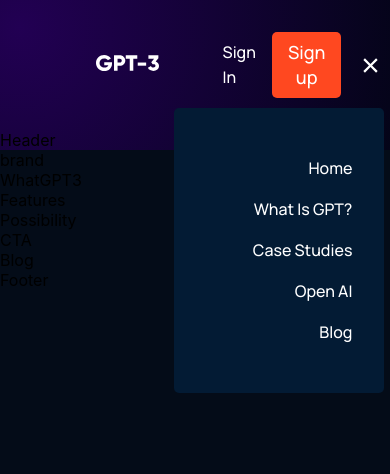
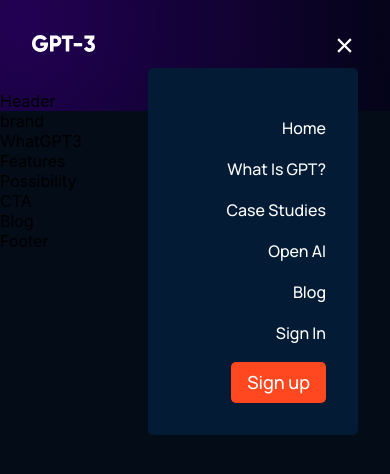
Before and after one commit to matteo9966/PROGETTO-GPT3-REACT, a React (Create React App) app: page / in a window 390 px wide. Both pictures are taken after a click on the icon 370 px from the left and 65 px from the top of the page. Shown: the top 474 px of the page. Built offline with nearby package versions, Linux system fonts and the light colour scheme.

Commit message:
[NAVBAR] implementation complete

```diff
--- a/src/App.tsx
+++ b/src/App.tsx
@@ -1,6 +1,6 @@
 import React from "react";
 import {Footer,Features,Blog,Header,Possibility,WhatGPT3,} from "./containers";
-import { CTA, Article, Brand, Feature, Navbar } from "./components";
+import { CTA, Brand,  Navbar } from "./components";
 export const App = () => {
   return (
     <div className="App">
--- a/src/components/navbar/Navbar.tsx
+++ b/src/components/navbar/Navbar.tsx
@@ -32,7 +32,7 @@
                     ></RiCloseLine>
                  : <RiMenu3Line color="white" size={27} onClick={()=>{setToggleMenu(true)}}
                  ></RiMenu3Line>}
-      {toggleMenu && (<div className={`${styles['gpt3__navbar-menu_container']} ${styles['scale-up-center']}`}>
+      {toggleMenu && (<div className={`${styles['gpt3__navbar-menu_container']} scale-up-center`}>
         <div className={"gpt3__navbar-menu_container-links"}>
        <Menu></Menu>
        <div className={styles['gpt3__navbar-menu_container-links-sign']}>
--- a/src/components/navbar/navbar.module.css
+++ b/src/components/navbar/navbar.module.css
@@ -112,3 +112,19 @@
         display: flex;
     }
 }
+
+@media  screen and (max-width:500px) {
+    .gpt3__navbar{
+        padding:2rem;
+    }
+    .gpt3__navbar-sign{
+        display: none;
+    }
+    .gpt3__navbar-menu_container{
+        top:20px;
+    }
+    .gpt3__navbar-menu_container-links-sign{
+        display: block;
+    }
+
+}
```
Also changed, not shown: 1 other file (tests, documents, lock files or other folders).
